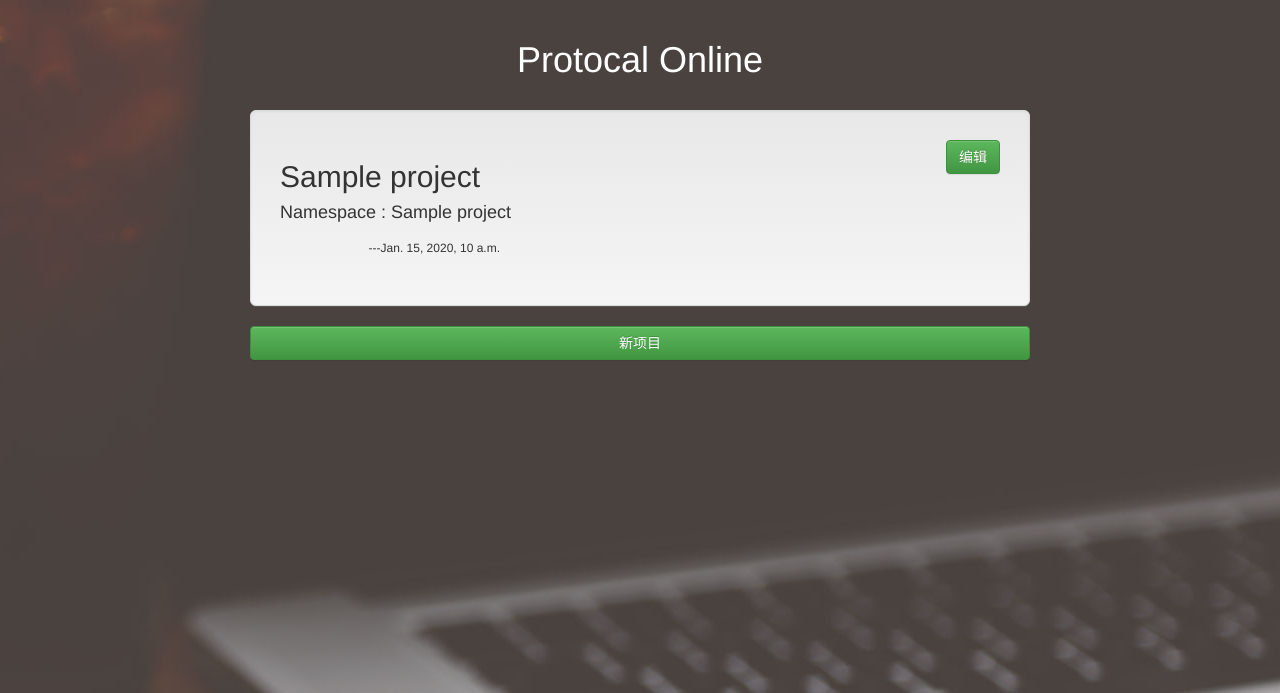
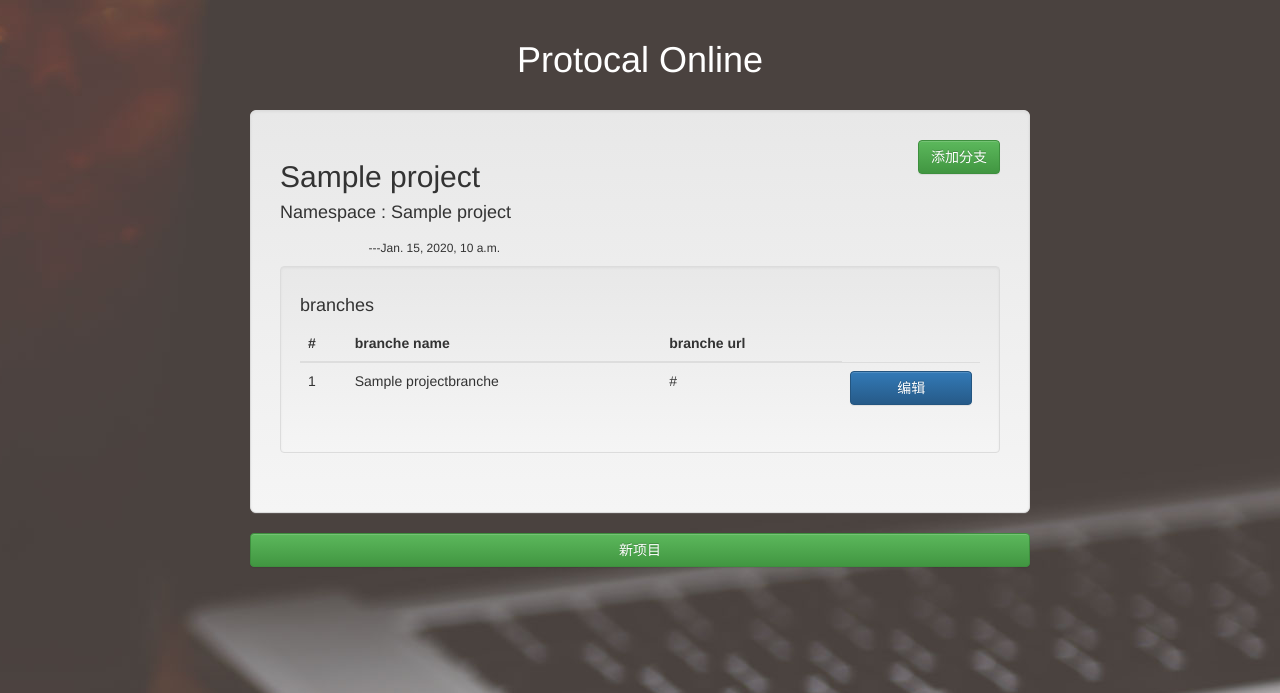
Before and after one commit to dmxzxy/PandaProtoEditor, a Django app: page / in a window 1280 px wide. Shown: the top 693 px of the page. Run offline with Django 3.2, Linux system fonts and the light colour scheme; tables that the repository leaves empty hold one stand-in row (values such as "Sample post"); parts of the project's set-up code (start-up, migrations or seed data) failed here and were passed over; some libraries are stand-ins or nearby versions.

Commit message:
日常提交

```diff
--- a/protocal/templates/index.html
+++ b/protocal/templates/index.html
@@ -8,7 +8,6 @@
 	<div class="well well-lg">
 		{% if projects %}
 		<ul class="list-unstyled">
-
 			{% for project in projects %}
 			<li class="index_project_title">
 				<div class="row">
@@ -20,10 +19,39 @@
 						</div>
 					</div>
 					<div class="col-md-4 text-right">
-						<a href="{% url 'project_detail' project.project.id %}" class="btn btn-success btn-large" type="button">编辑</a>
+						<button id="create_project_branche" class="btn btn-success btn-large" type="button">添加分支</button>
 					</div>
 				</div>
 
+
+				{% if project.branches %}
+				<div class="well well-large">
+					<div>
+						<h4>branches</h4>
+					</div>
+						<table id="protocal_lists" class="table table-hover">
+							<thead>
+								<tr>
+									<th>#</th>
+									<th>branche name</th>
+									<th>branche url</th>
+								</tr>
+							</thead>
+							<tbody>
+								{% for branche in project.branches %}
+								<tr id="branche.id" title="{{branche.title}}">
+									<td class="show_protocal_detail">{{branche.id}}</td>
+									<td class="show_protocal_detail">{{branche.title}}</td>
+									<td class="show_protocal_detail">{{branche.proto_url}}</td>
+									<td>
+										<a href="{% url 'project_detail' project.project.id %}" class="btn btn-large btn-block btn-primary" type="button">编辑</a>
+									</td>
+								</tr>
+								{% endfor %}
+							</tbody>
+						</table>
+					</div>
+				{% endif %}
 			</li>
 			{% endfor %}
 		</ul>
@@ -33,11 +61,12 @@
 	</div>
 	<p />
 
-	<button id="create_project" class="btn btn-success btn-large btn-block"
-		type="button">新项目</button>
+	<button id="create_project" class="btn btn-success btn-large btn-block" type="button">新项目</button>
 </div>
 
 <script>
+
+
 
 </script>
 
--- a/protocal/templates/project_new_branche_dialog.html
+++ b/protocal/templates/project_new_branche_dialog.html
@@ -1,4 +1,4 @@
-<div id="project_new_dialog" title="创建项目分支">
+<div id="project_new_branche_dialog" title="创建项目分支">
 
 	<form class="form-horizontal">
 		<div id="results" class="alert alert-danger" role="alert"></div>
@@ -29,7 +29,7 @@
 
 <script>
 	$(document).ready(function () {
-		var dialog_name = "#project_new_dialog";
+		var dialog_name = "#project_new_branche_dialog";
 
 		$(dialog_name).dialog({
 			modal: true,
@@ -38,7 +38,7 @@
 			maxWidth: "90%"
 		});
 
-		$("#create_project").click(function (e) {
+		$("#create_project_branche").click(function (e) {
 
 			e.preventDefault();
 
```
